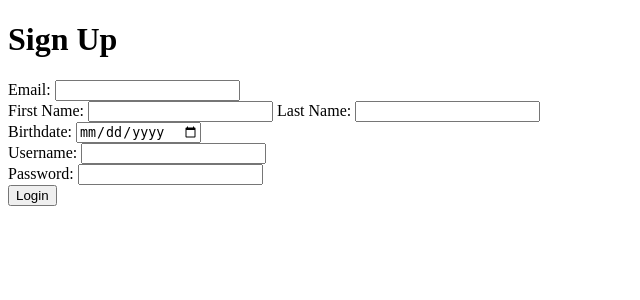
After one commit to norrismei/bgvillage_marketplace, a Flask app: page /sign-up in a window 1280 px wide. The commit adds this page. Shown: the top 300 px of the page, without its empty margins (0-640 px from the left). Run offline with Flask 2, Linux system fonts and the light colour scheme; some libraries are stand-ins or nearby versions.

Commit message:
Started signup form. Completed existing email check

```diff
--- a/server.py
+++ b/server.py
@@ -52,6 +52,29 @@ def handle_login():
         return redirect('/login')
 
 
+@app.route('/sign-up')
+def show_sign_up():
+    """View sign up form"""
+
+
+    return render_template('signup.html', email_warning=False)
+
+
+@app.route('/process-sign-up', methods=['POST'])
+def handle_sign_up():
+    """Create new user and redirects to user page"""
+
+    email = request.form.get('email')
+    email_warning = helper.check_email(email)
+
+    if email_warning:
+        return render_template('signup.html',
+                                email_warning=email_warning)
+
+    flash("Welcome to Board Game Village!")
+    return redirect(f'/users/{username}')
+
+
 @app.route('/logout')
 def handle_logout():
     """Logs user out of site"""
@@ -66,8 +89,8 @@ def handle_logout():
 def show_homepage():
     """View homepage"""
 
+    return render_template('homepage.html')
 
-    return render_template('homepage.html')
 
 @app.route('/users/')
 def redirect_to_user_page():
--- a/templates/login.html
+++ b/templates/login.html
@@ -12,7 +12,7 @@
   <label for="username-input">Username: </label>
   <input type="text" name="username" id="username-input">
   <label for="password-input">Password: </label>
-  <input type="text" name="password" id="password-input">
+  <input type="password" name="password" id="password-input">
   <button type="submit">Login</button>
 </form>
 {% endblock %}
--- /dev/null
+++ b/templates/signup.html
@@ -0,0 +1,48 @@
+{% extends 'base.html' %}
+{% block title %}Sign Up{% endblock %}
+
+{% block js %}
+{% endblock %}
+
+
+{% block body %}
+
+<h1>Sign Up</h1>
+
+<form action="/process-sign-up" method="POST" id="signup-form">
+
+  <div id="email-field">
+    <label for="email-input">Email: </label>
+    <input type="text" name="email" id="email-input">
+    {% if email_warning %}
+      An account already exists with that email
+    {% endif %}
+  </div>
+
+  <div>
+    <label for="first-name-input">First Name: </label>
+    <input type="text" name="fname" id="first-name-input">
+    <label for="last-name-input">Last Name: </label>
+    <input type="text" name="lname" id="last-name-input">
+  </div>
+
+  <div>
+    <label for="birthdate">Birthdate: </label>
+    <input type="date" name="birthdate" id="birthdate">
+  </div>
+
+  <div>
+    <label for="username-input">Username: </label>
+    <input type="text" name="username" id="username-input">
+  </div>
+
+  <div>
+    <label for="password-input">Password: </label>
+    <input type="password" name="password" id="password-input">
+  </div>
+
+  <button type="submit">Login</button>
+</form>
+
+<script src="/static/js/signup.js"></script>
+{% endblock %}
```
Also changed, not shown: crud.py (+8 -0 lines), helper.py (+11 -0 lines), static/js/signup.js (added, +17 -0 lines), templates/homepage.html (+14 -1 lines).
